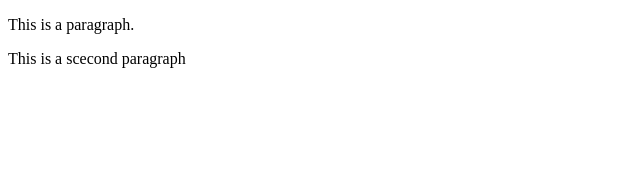
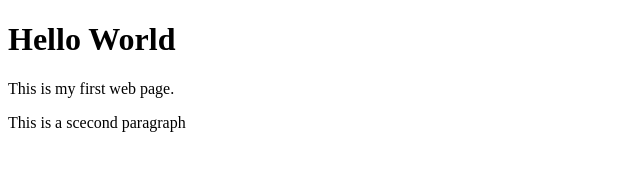
Before and after one commit to DivergentProGramer/git_example_project, a plain HTML site: page 01 Lesson/Index.html in a window 1280 px wide. Shown: the whole page, without its empty margins (0-640 px from the left). Drawn offline with Linux system fonts and the light colour scheme.

Commit message:
combined index.html into 01 lesson.

```diff
--- a/Index.html
+++ b/01 Lesson/Index.html
@@ -3,10 +3,11 @@
 <head>
     <meta charset="UTF-8">
     <meta name="viewport" content="width=device-width, initial-scale=1.0">
-    <title>Document</title>
+    <title>My First Web Page</title>
 </head>
 <body>
- <p>This is a paragraph. </p>
- <p>This is a  scecond paragraph</p>
+    <h1>Hello World</h1>
+    <p>This is my first web page. </p>
+    <p>This is a  scecond paragraph</p>
 </body>
 </html>
```
